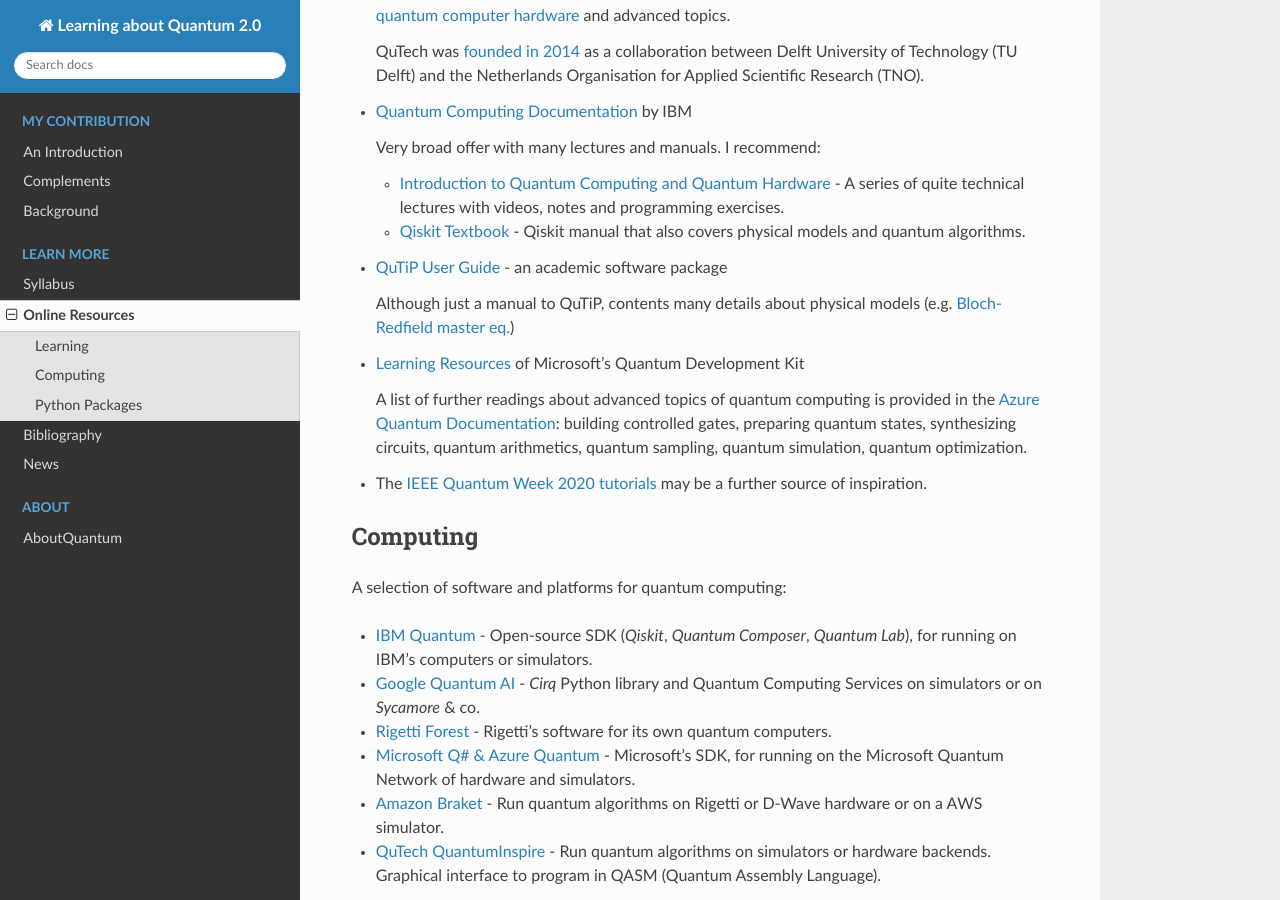
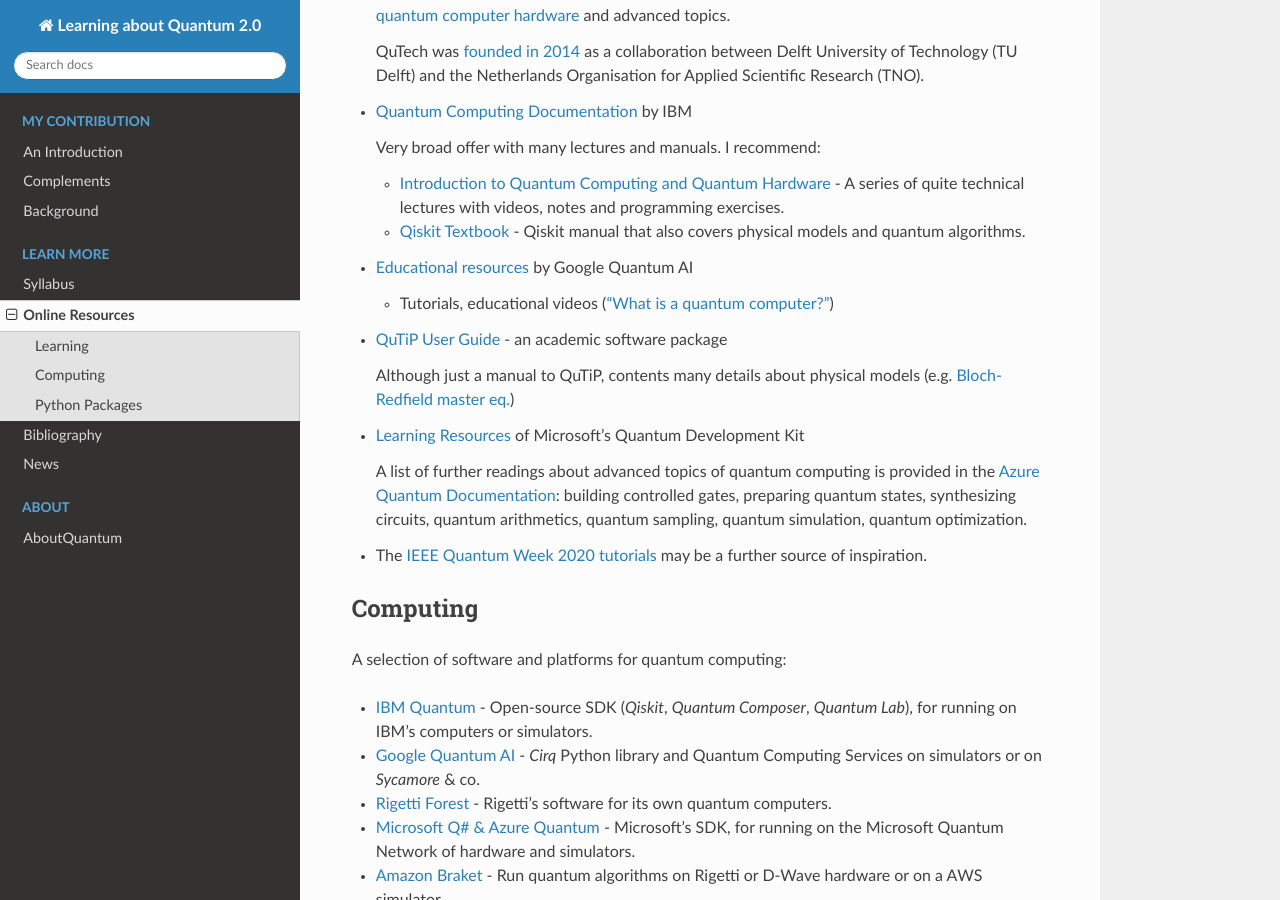
Before and after one commit to tomlqc/about-quantum, a Sphinx documentation site: the page built from source/online/online.rst, in a window 1280 px wide and 900 px high, scrolled down 710 px. Built offline with Sphinx 7.4.7 and the Read the Docs theme 2.0.0, drawn with Linux system fonts in a browser that asks for light colours; cross-references to code outside the pages are shown as plain code.

Commit message:
online: Google Quantum AI.

```diff
--- a/source/online/online.rst
+++ b/source/online/online.rst
@@ -51,6 +51,10 @@
 
   * `Qiskit Textbook <https://qiskit.org/textbook/preface.html>`_ -
     Qiskit manual that also covers physical models and quantum algorithms.
+
+- `Educational resources <https://quantumai.google/education>`_ by Google Quantum AI
+
+  * Tutorials, educational videos (`"What is a quantum computer?" <https://www.youtube.com/watch?v=k-21vRCC0RM>`_)
 
 - `QuTiP User Guide <http://qutip.org/docs/latest/guide/guide.html>`_ - an academic software package
 
```
